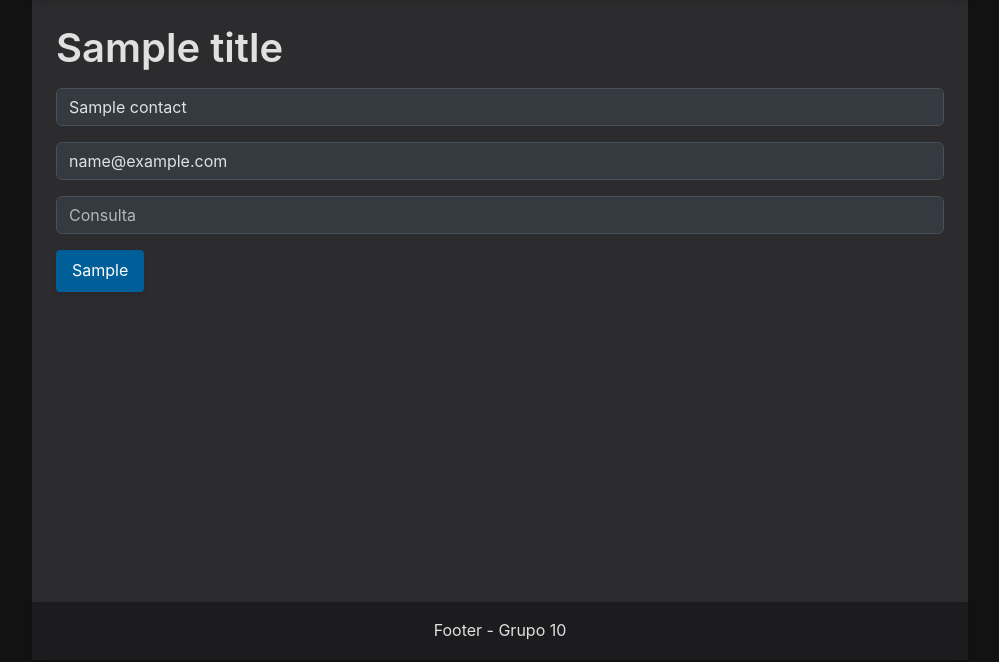
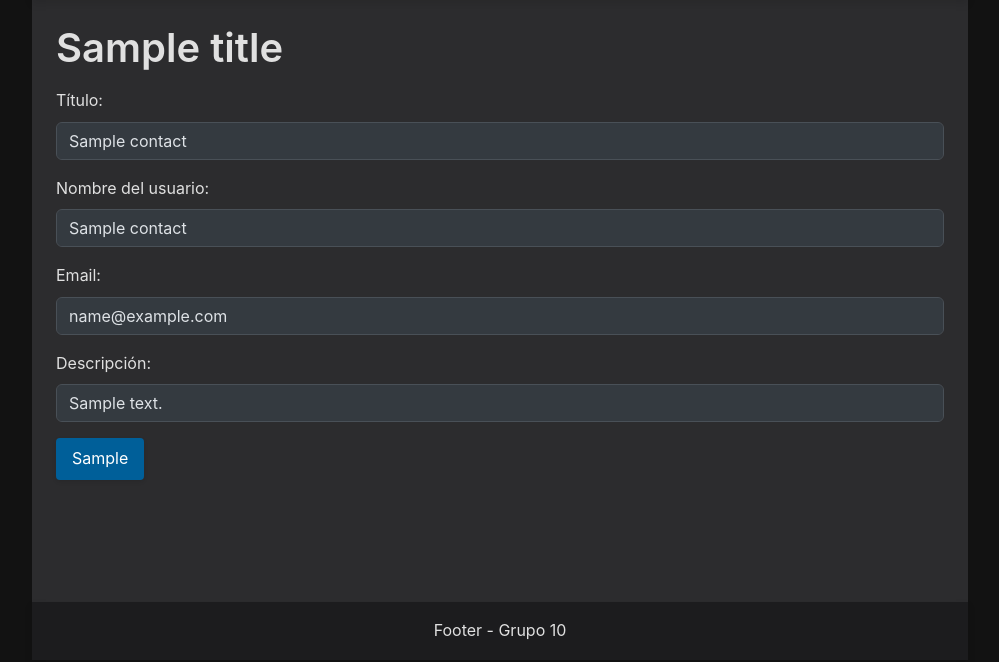
Before and after one commit to lucamaffeo/cedica-management-system, a Flask app: template admin/src/web/templates/contacts/form.html in a window 1280 px wide. Shown: the part 108-770 px from the top of the page, without its empty margins (140-1139 px from the left). Run offline with Flask 3, Linux system fonts and the light colour scheme; tables that the repository leaves empty hold one stand-in row (values such as "Sample post"); the template is opened without the code that fills it: values that come from a table or form of the project are taken from there, most other values are stand-ins (such as "Sample title", 1, 10 or a date in 2020).

Commit message:
Cambio campos de contact

```diff
--- a/admin/src/core/models/contact.py
+++ b/admin/src/core/models/contact.py
@@ -13,8 +13,9 @@ class Contact(db.Model):
 
     id = db.Column(db.Integer, primary_key=True)
     name = db.Column(db.String(255), nullable=False)
+    title = db.Column(db.String(255), nullable=False)
     email = db.Column(db.String(255), nullable=False)
-    body = db.Column(db.Text, nullable=False)
+    description = db.Column(db.Text, nullable=False)
     comment = db.Column(db.Text, nullable=True)
     inserted_at = db.Column(db.DateTime, default=datetime.now)
     updated_at = db.Column(db.DateTime, default=datetime.now, onupdate=datetime.now)
--- a/admin/src/web/controllers/contacts.py
+++ b/admin/src/web/controllers/contacts.py
@@ -24,8 +24,9 @@ def store():
 
     contact_repo.create_contact(
         name=data["name"],
+        title=data["title"],
         email=data["email"],
-        body=data["body"],
+        description=data["description"],
     )
 
     flash("Contacto creado con éxito.", "success")
@@ -84,7 +85,7 @@ def delete(id):
 @bp.get("/")
 @has_permission("contact_index")
 def index():
-    sort_by = request.args.get('sort_by', 'name')
+    sort_by = request.args.get('sort_by', 'title')
     direction = request.args.get('direction', 'asc')
     page = request.args.get('page', 1, type=int)
     status_id = request.args.get('status', None, type=int)
--- a/admin/src/web/schemas/messages.py
+++ b/admin/src/web/schemas/messages.py
@@ -4,8 +4,9 @@ from src.web.schemas.contactStatus import contact_status_schema
 
 class MessageSchema(Schema):
     name = fields.Str(required=True)
+    title = fields.Str(required=True)
     email = fields.Email(required=True)
-    body = fields.Str(required=True)
+    description = fields.Str(required=True)
     status = fields.Nested(contact_status_schema, dump_only=True)
     inserted_at = fields.Str(dump_only=True)
     updated_at = fields.Str(dump_only=True)
--- a/admin/src/web/templates/contacts/form.html
+++ b/admin/src/web/templates/contacts/form.html
@@ -6,16 +6,24 @@
 {% endblock %}
 
 {% block form_fields %}
-<input type="text" name="name" class="form-control" value="{{ contact.name if contact else '' }}" placeholder="Nombre"
+<label class="form-label" for="title">Título:</label>
+<input type="text" name="title" class="form-control" value="{{ contact.title if contact else '' }}" placeholder="Título"
 	{% if contact %}disabled{% endif %} required>
 
+<label class="form-label" for="name">Nombre del usuario:</label>
+<input type="text" name="name" class="form-control" value="{{ contact.name if contact else '' }}" placeholder="Nombre del usuario"
+	{% if contact %}disabled{% endif %} required>
+
+<label class="form-label" for="email">Email:</label>
 <input type="email" name="email" class="form-control" value="{{ contact.email if contact else '' }}" placeholder="a@a.com"
 	{% if contact %}disabled{% endif %} required>
 
-<input class="form-control" type="text" name="body" placeholder="Consulta" {% if contact %}disabled{% endif %} required>
+<label class="form-label" for="description">Descripción:</label>
+<input class="form-control" type="text" name="description" placeholder="Consulta" value="{{ contact.description if contact else '' }}" {% if contact %}disabled{% endif %} required>
 
 {% if is_update %}
 
+<label class="form-label" for="status">Estado:</label>
 <select class="form-control" name="status" required>
 	<option value="" disabled {{ 'selected' if not contact }}>Seleccione un estado</option>
 	{% for status in statuses %}
@@ -23,6 +31,7 @@
 	{% endfor %}
 </select>
 
+<label class="form-label" for="comment">Comentario:</label>
 <textarea name="comment" class="form-control" placeholder="Comentario" rows="3">{{ contact.comment if contact.comment != None else '' }}</textarea>
 {% endif %}
 
--- a/admin/src/web/templates/contacts/index.html
+++ b/admin/src/web/templates/contacts/index.html
@@ -21,14 +21,14 @@
     </select>
 {% endblock %}
 
-{% set sorting_criteria = [("name", "Nombre"), ("email", "Email"), ("status", "Estado"), ("inserted_at", "Creación")] %}
+{% set sorting_criteria = [("title", "Titulo"), ("email", "Email"), ("status", "Estado"), ("inserted_at", "Creación")] %}
 
 {% set sortable_fields = ["inserted_at"] %}
 
 {% block table_rows %}
     {% for contact in pagination.items %}
     <tr>
-        <td>{{ contact.name }}</td>
+        <td>{{ contact.title }}</td>
         <td>{{ contact.email }}</td>
         <td>{{ contact.status.name }}</td>
         <td>{{ contact.formatted_inserted_at }}</td>
--- a/admin/src/web/templates/contacts/show.html
+++ b/admin/src/web/templates/contacts/show.html
@@ -8,9 +8,10 @@
 	{% block content %}
 	<h1>Consulta #{{ contact.id }} de {{ contact.name }}</h1>
     <div>
-        <p><strong>Nombre:</strong> {{ contact.name }}</p>
+        <p><strong>Título:</strong> {{ contact.title }}</p>
+        <p><strong>Nombre del usuario:</strong> {{ contact.name }}</p>
         <p><strong>Email:</strong> {{ contact.email }}</p>
-        <p><strong>Mensaje:</strong> {{ contact.body }}</p>
+        <p><strong>Mensaje:</strong> {{ contact.description }}</p>
         <p><strong>Estado:</strong> {{ contact.status.name }}</p>
     </div>
     <div>
```
Also changed, not shown: admin/src/core/validation/models/contact.py (+6 -2 lines), admin/src/web/templates/base_index.html (+27 -0 lines).
